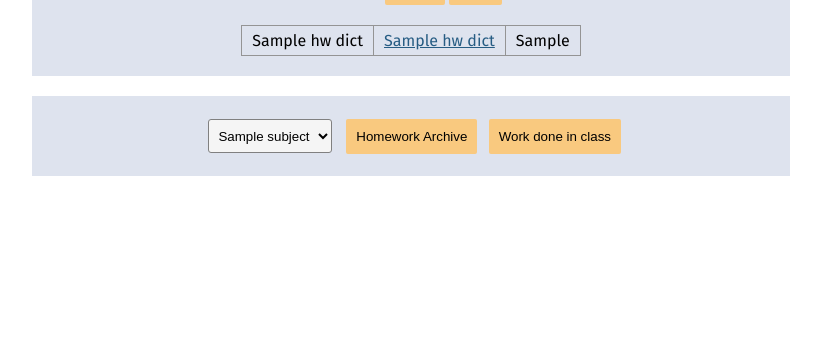
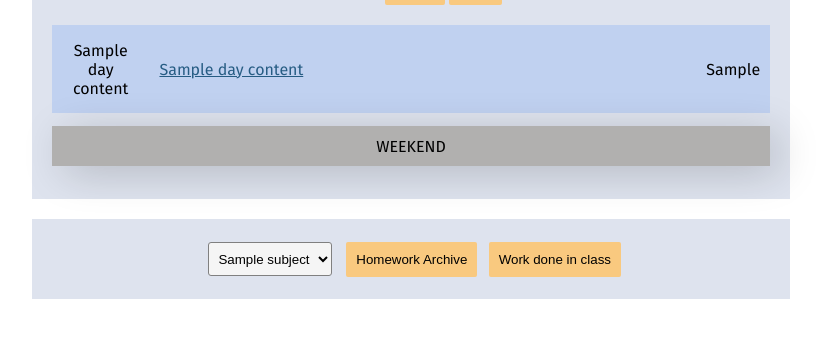
Before and after one commit to 3D-Circle/viescolaire-enhanced, a Django app: template hw_display/templates/hw_display/hw_list.html in a window 1280 px wide. Shown: the part 178-516 px from the top of the page, without its empty margins (229-1050 px from the left). Run offline with Django 3.2, Linux system fonts and the light colour scheme; the template is opened without the code that fills it: most values are stand-ins (such as "Sample title", 1, 10 or a date in 2020); some libraries are stand-ins or nearby versions.

Commit message:
new hw list grouped driven style

```diff
--- a/hw_display/static/hw_display/base.css
+++ b/hw_display/static/hw_display/base.css
@@ -51,8 +51,13 @@ body {
 }
 
 .hw_table td {
-   border: 1px solid rgba(148, 148, 148, 1);
-   padding: 5px 10px 5px 10px;
+    border: 1px solid rgba(148, 148, 148, 1);
+    padding: 5px 10px 5px 10px;
+}
+
+
+.main_table td {
+    border: 0px;
 }
 
 /* button to go back before the table */
--- a/hw_display/static/hw_display/hw_list.css
+++ b/hw_display/static/hw_display/hw_list.css
@@ -22,6 +22,36 @@ Buttons    | rgba(255, 195, 102, 0.81)
     padding: 0 50px 50px 50px;
 }
 
+/* table separators */
+.day_separator {
+    height: 10px;
+}
+
+.weekend_separator {
+    height: 30px;
+    background: #b1b0af;
+    width: 100%;
+    text-align: center;
+    -webkit-box-shadow: 10px 7px 43px -3px rgba(0,0,0,0.22);
+    -moz-box-shadow: 10px 7px 43px -3px rgba(0,0,0,0.22);
+    box-shadow: 10px 7px 43px -3px rgba(0,0,0,0.22);
+}
+
+.small_separator {
+    height: 3px;
+    width: 100%;
+}
+
+.small_coloured_separator {
+    height: 0.5px;
+    width: 100%;
+    background: #C0D1F0;
+}
+
+/* group styling */
+.hw_row {
+    background: #C0D1F0;
+}
 
 /* footer */
 #bottom_wrapper {
--- a/hw_display/templates/hw_display/hw_list.html
+++ b/hw_display/templates/hw_display/hw_list.html
@@ -39,14 +39,17 @@
                 </a>
             </div>
 
-            <table class="hw_table">
+            <table class="hw_table main_table">
             <tbody>
-                {% for hw in hw_dict %}
-                    <tr>
+                {% for week_num, week_content in hw_dict.items %}
+                    {% for day_num, day_content in week_content.items %}
+                        {% for hw in day_content %}
+                            <tr><td class="small_coloured_separator" colspan="3"></td></tr>
+                            <tr class="hw_row">
                                 <td style="text-align: center;">
                                     {{ hw.subject }}
                                 </td>
-                        <td>
+                                <td width="80%">
                                     <a href="/devoir_id={{ hw.id }}">
                                         {{ hw.title }}
                                     </a>
@@ -55,6 +58,17 @@
                                     {{ hw.days_left }}
                                 </td>
                             </tr>
+                            <tr><td class="small_coloured_separator" colspan="3"></td></tr>
+                        {% endfor %}
+
+                        {% if forloop.counter != week_content|length %}
+                            <tr><td class="day_separator"></td></tr>
+                        {% endif %}
+
+                    {% endfor %}
+                    <tr><td colspan="3" class="small_separator"></td></tr>
+                    <tr><td colspan="3" class="weekend_separator">WEEKEND</td></tr>
+                    <tr><td colspan="3" class="small_separator"></td></tr>
                 {% endfor %}
             </tbody>
             </table>
--- a/hw_display/views.py
+++ b/hw_display/views.py
@@ -46,7 +46,6 @@ def show_hw_list(request):
             return redirect('login_form', invalid=True)
         else:
             hw_dict = hw.get_all()
-            print(hw_dict)
             return render(
                 request, 'hw_display/hw_list.html',
                 {'hw_dict': hw_dict, 'subjects': hw.subjects}
```
Also changed, not shown: hw_display/vs_helper_functions.py (+19 -3 lines), db.sqlite3. Lines whose indentation alone changed are shown as unchanged.
